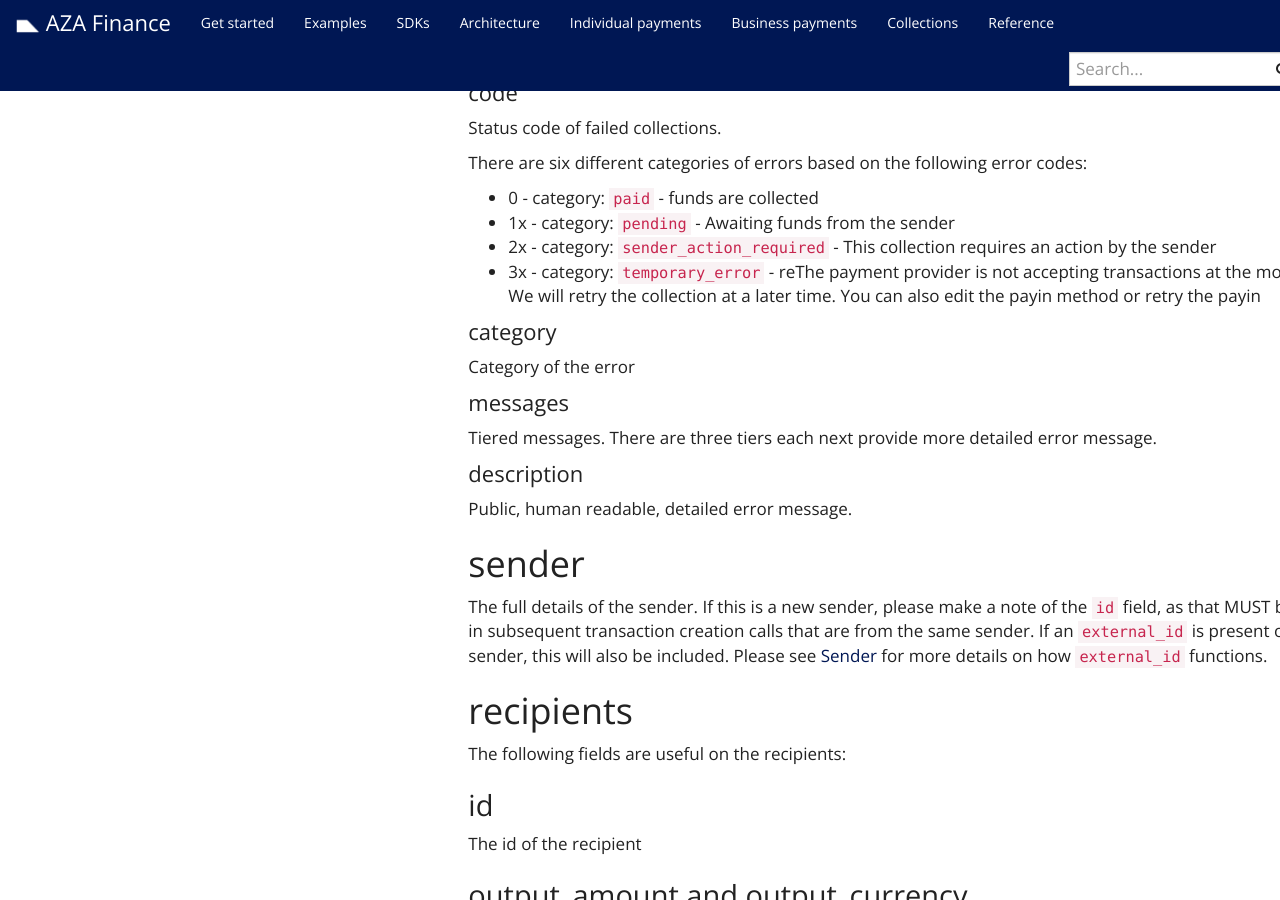
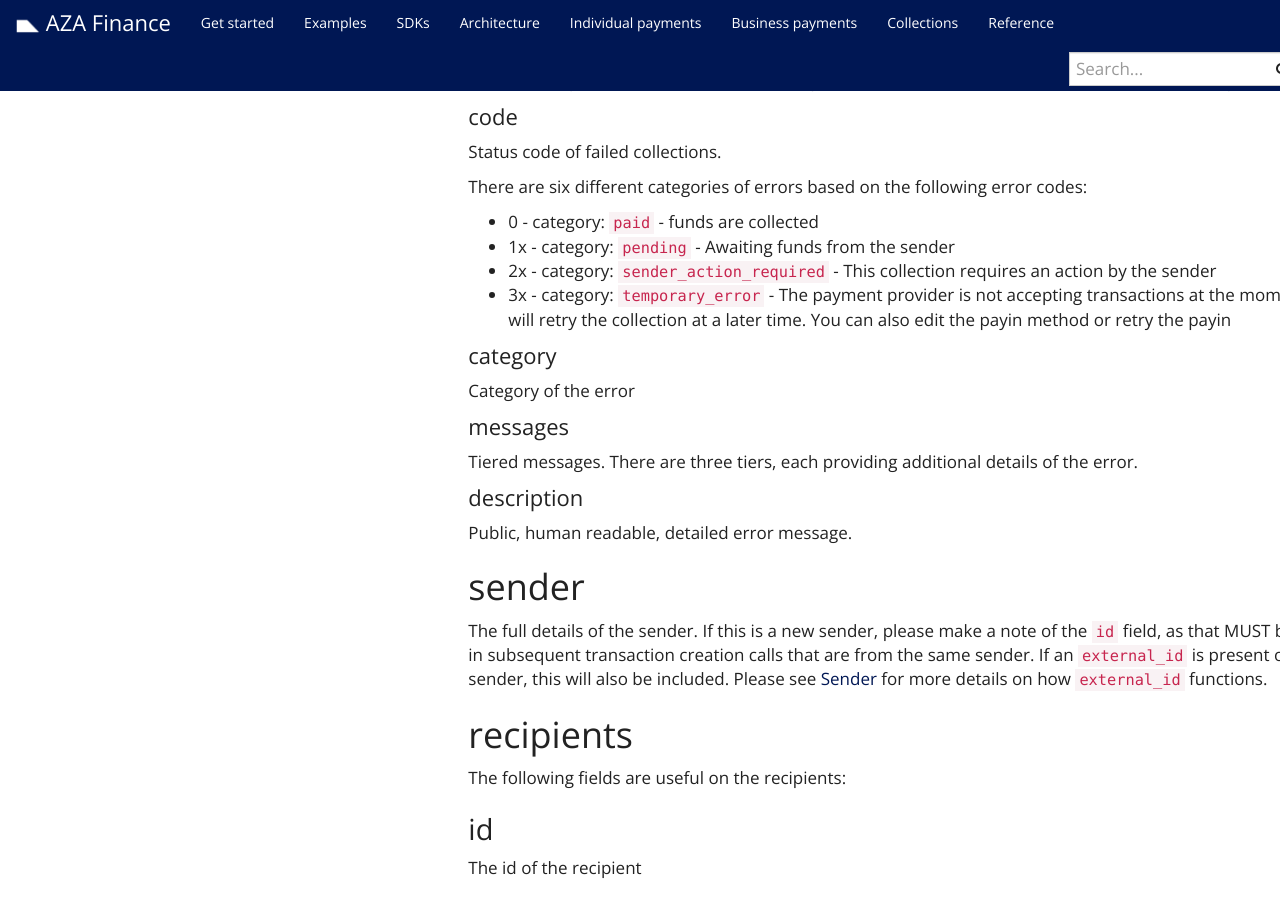
Before and after one commit to transferzero/api-documentation, a Jekyll site: the page built from _docs/transaction-flow.md, in a window 1280 px wide and 900 px high, scrolled down 13294 px. Built offline with Jekyll 4.4.1, drawn with Linux system fonts in a browser that asks for light colours; nearby versions of some CDN libraries; comment, search, counter and statistics services are not loaded; some of the changed text lies outside the part shown.

Commit message:
Update wording based on feedback

```diff
--- a/_docs/transaction-flow.md
+++ b/_docs/transaction-flow.md
@@ -1184,7 +1184,7 @@
 
 ## payin_methods
 
-When you are processing a collection this object will be used to specify the details of your customer.
+When you are processing a collection this object will be used to specify the details of where you expect the money to come from.
 
 ### details when collecting money from a customer
 
@@ -1234,7 +1234,7 @@
 * 0 - category: `paid` - funds are collected
 * 1x - category: `pending` - Awaiting funds from the sender
 * 2x - category: `sender_action_required` - This collection requires an action by the sender
-* 3x - category: `temporary_error` - reThe payment provider is not accepting transactions at the moment. We will retry the collection at a later time. You can also edit the payin method or retry the payin
+* 3x - category: `temporary_error` - The payment provider is not accepting transactions at the moment. We will retry the collection at a later time. You can also edit the payin method or retry the payin
 
 #### category
 
@@ -1242,7 +1242,7 @@
 
 #### messages
 
-Tiered messages. There are three tiers each next provide more detailed error message.
+Tiered messages. There are three tiers, each providing additional details of the error.
 
 #### description
 
@@ -1306,7 +1306,7 @@
 
 #### messages
 
-Tiered messages. There are three tiers each next provide more detailed error message.
+Tiered messages. There are three tiers, each providing additional details of the error.
 
 #### description
 
```
Also changed, not shown: _docs/architecture.md (+3 -3 lines).
